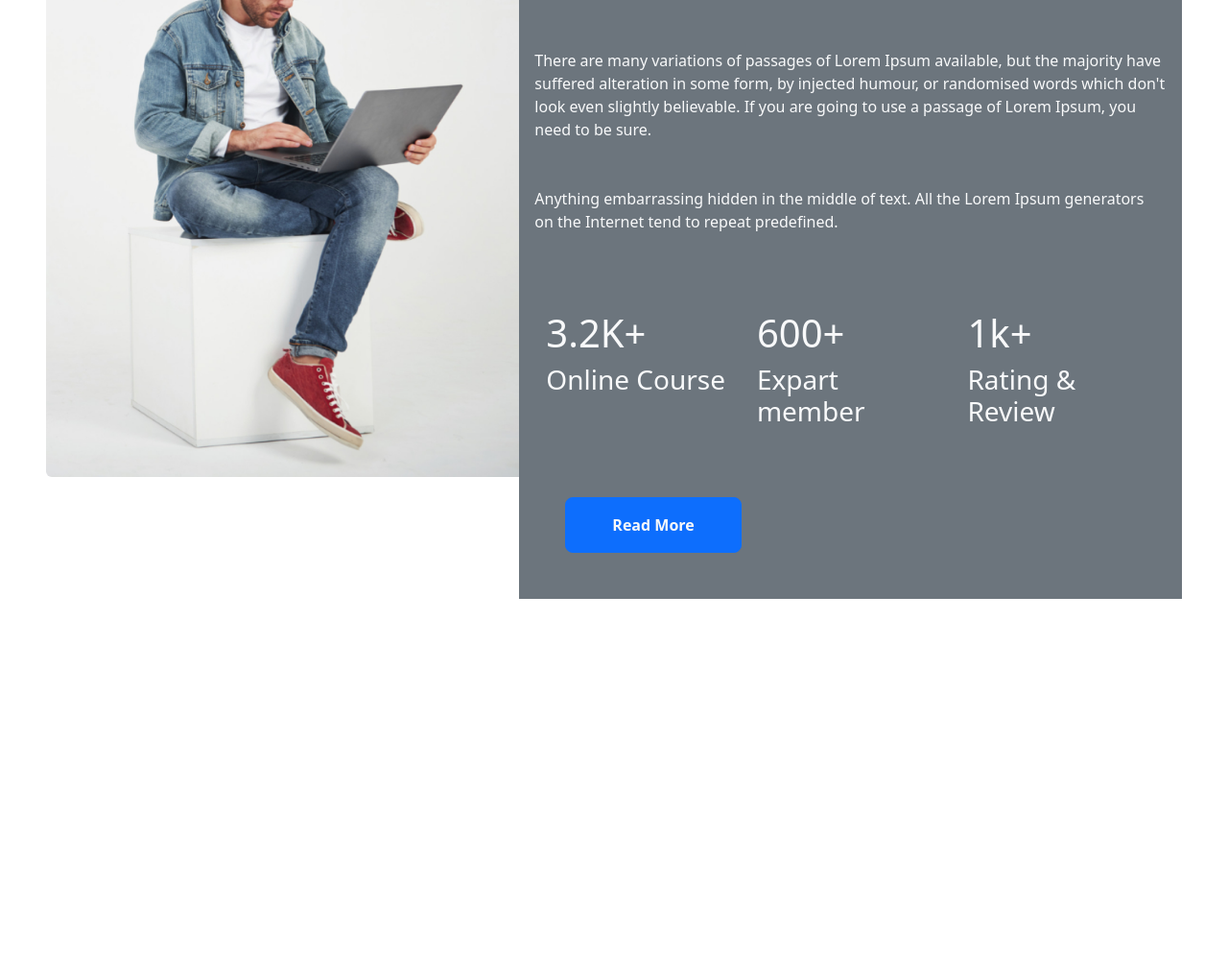
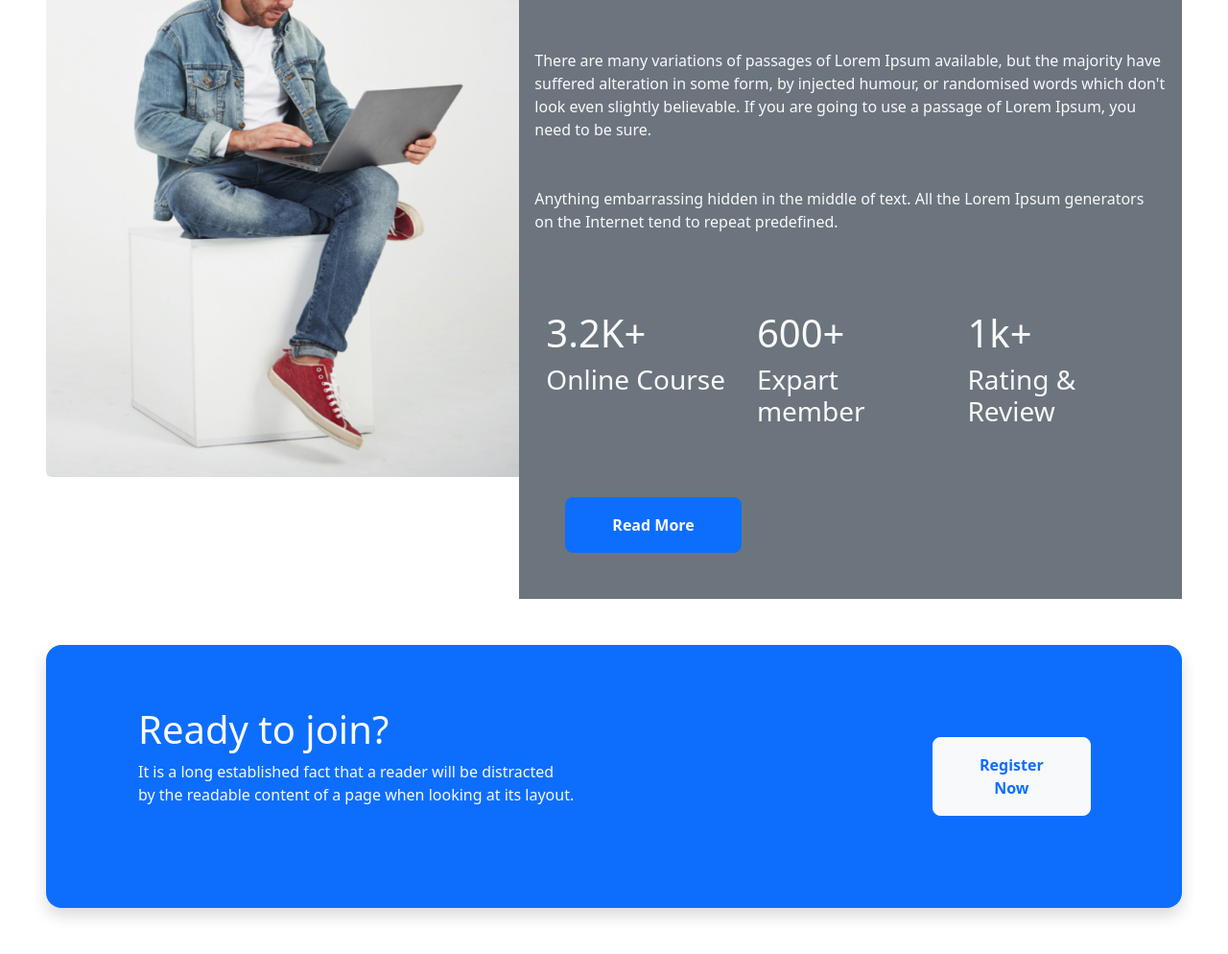
Before and after one commit to rafiulhasan1/IT-EDU, a plain HTML site: page index.html in a window 1280 px wide. Shown: the part 2049-3043 px from the top of the page at 96% size. Before the commit the page ends 2721 px from the top, so only its background shows below. Drawn offline with nearby package versions, Linux system fonts and the light colour scheme.

Commit message:
register part added

```diff
--- a/index.html
+++ b/index.html
@@ -3,7 +3,7 @@
   <head>
     <meta charset="utf-8">
     <meta name="viewport" content="width=device-width, initial-scale=1">
-    <title>Bootstrap demo</title>
+    <title>TECH EDU</title>
     <link href="https://cdn.jsdelivr.net/npm/bootstrap@5.3.2/dist/css/bootstrap.min.css" rel="stylesheet" integrity="sha384-T3c6CoIi6uLrA9TneNEoa7RxnatzjcDSCmG1MXxSR1GAsXEV/Dwwykc2MPK8M2HN" crossorigin="anonymous">
   </head>
   <body>
@@ -233,6 +233,18 @@
           </div>
     </section>
     <!-- course part end -->
+    <section>
+        <div class="row p-5 m-5 bg-primary rounded-4 shadow">
+            <div class="col-12 col-lg-9 text-light pt-3 ps-5">
+                <h1>Ready to join?</h1>
+                <p>It is a long established fact that a reader will be distracted <br> by the
+                    readable content of a page when looking at its layout.</p>
+            </div>
+            <div class="col-12 col-lg-3">
+                <button class="btn text-primary btn-light fw-bold py-3 px-5 m-5 rounded-3">Register Now</button>
+            </div>
+        </div>
+    </section>
     <!-- carusol part end -->
     <script src="https://cdn.jsdelivr.net/npm/bootstrap@5.3.2/dist/js/bootstrap.bundle.min.js" integrity="sha384-C6RzsynM9kWDrMNeT87bh95OGNyZPhcTNXj1NW7RuBCsyN/o0jlpcV8Qyq46cDfL" crossorigin="anonymous"></script>
   </body>
```
